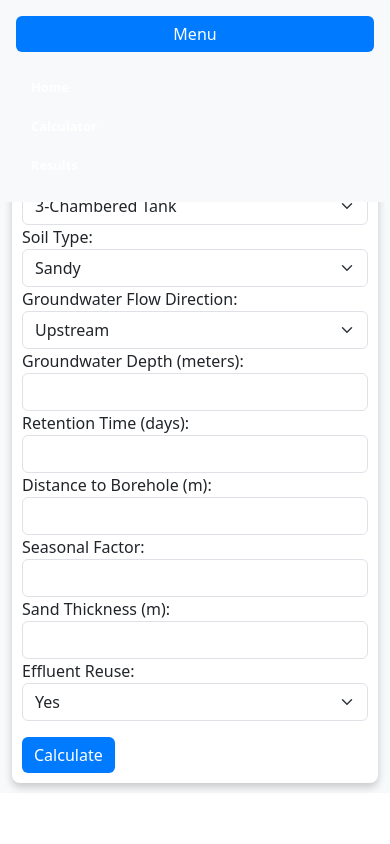
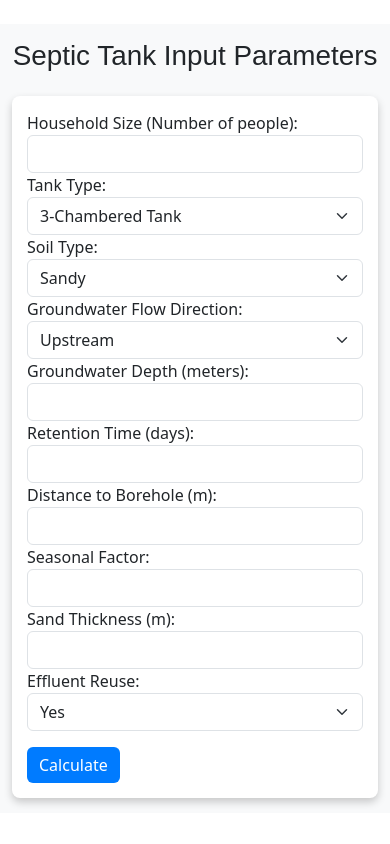
Before and after one commit to Annamaria9-coder/SepticTankCalculator, a Flask app: page /calculate in a window 390 px wide. Run offline with Flask 3, Linux system fonts and the light colour scheme.

Commit message:
Update styles.css

```diff
--- a/app/static/styles.css
+++ b/app/static/styles.css
@@ -17,7 +17,7 @@ body {
     margin: 0;
     padding: 0;
     display: flex;
-    flex-direction: column; /* Changed for better stacking on mobile */
+    flex-direction: column; /* Changed for stacking on mobile */
     background-color: #f8f9fa;
 }
 
@@ -30,12 +30,33 @@ body {
     display: flex;
     flex-direction: column;
     padding-top: 20px;
-    position: fixed; /* Fixed positioning for mobile responsiveness */
+    position: fixed;
     top: 0;
     left: 0;
-    transition: width 0.3s ease; /* Smooth transition for collapse */
+    z-index: 1000; /* Ensure it overlays content */
+    transition: transform 0.3s ease; /* Smooth toggle */
 }
 
+/* Hidden sidebar for mobile */
+.sidebar.hidden {
+    transform: translateX(-250px);
+}
+
+/* Toggle button for sidebar */
+.sidebar-toggle {
+    position: absolute;
+    top: 15px;
+    left: 15px;
+    background-color: #007bff;
+    border: none;
+    color: white;
+    padding: 10px;
+    border-radius: 5px;
+    cursor: pointer;
+    z-index: 1001; /* Above the sidebar */
+}
+
+/* Sidebar content */
 .sidebar h2, .sidebar a {
     font-weight: 600;
     color: white;
@@ -91,51 +112,31 @@ button.btn-primary:hover {
     }
 
     .sidebar {
-        width: 100%; /* Full width on small screens */
-        height: auto; /* Adjust height */
-        flex-direction: row; /* Display as a row for mobile */
-        padding: 10px;
-        justify-content: space-around; /* Space links evenly */
+        width: 250px; /* Sidebar width remains same */
+        height: 100vh; /* Full-screen height */
+        transform: translateX(-250px); /* Initially hidden */
     }
 
-    .sidebar h2 {
-        display: none; /* Hide title on smaller screens */
-    }
-
-    .sidebar a {
-        padding: 10px 15px;
-        font-size: 0.9rem; /* Slightly smaller font for links */
+    .sidebar.visible {
+        transform: translateX(0); /* Show on toggle */
     }
 
     .container {
         margin-left: 0; /* Remove sidebar offset for mobile */
-        margin-top: 20px; /* Add spacing below the collapsed sidebar */
         padding: 15px;
+    }
+
+    h1 {
+        font-size: 1.5rem;
     }
 
     form, .results {
         padding: 15px;
     }
-
-    h1 {
-        font-size: 1.5rem; /* Adjust font size for smaller screens */
-    }
 }
 
 @media (max-width: 480px) {
-    .sidebar a {
-        font-size: 0.8rem; /* Further reduce link font size */
-    }
-
     h1 {
-        font-size: 1.2rem; /* Adjust title font size */
-    }
-
-    .container {
-        padding: 10px;
-    }
-
-    form, .results {
-        padding: 10px;
+        font-size: 1.2rem;
     }
 }
```
